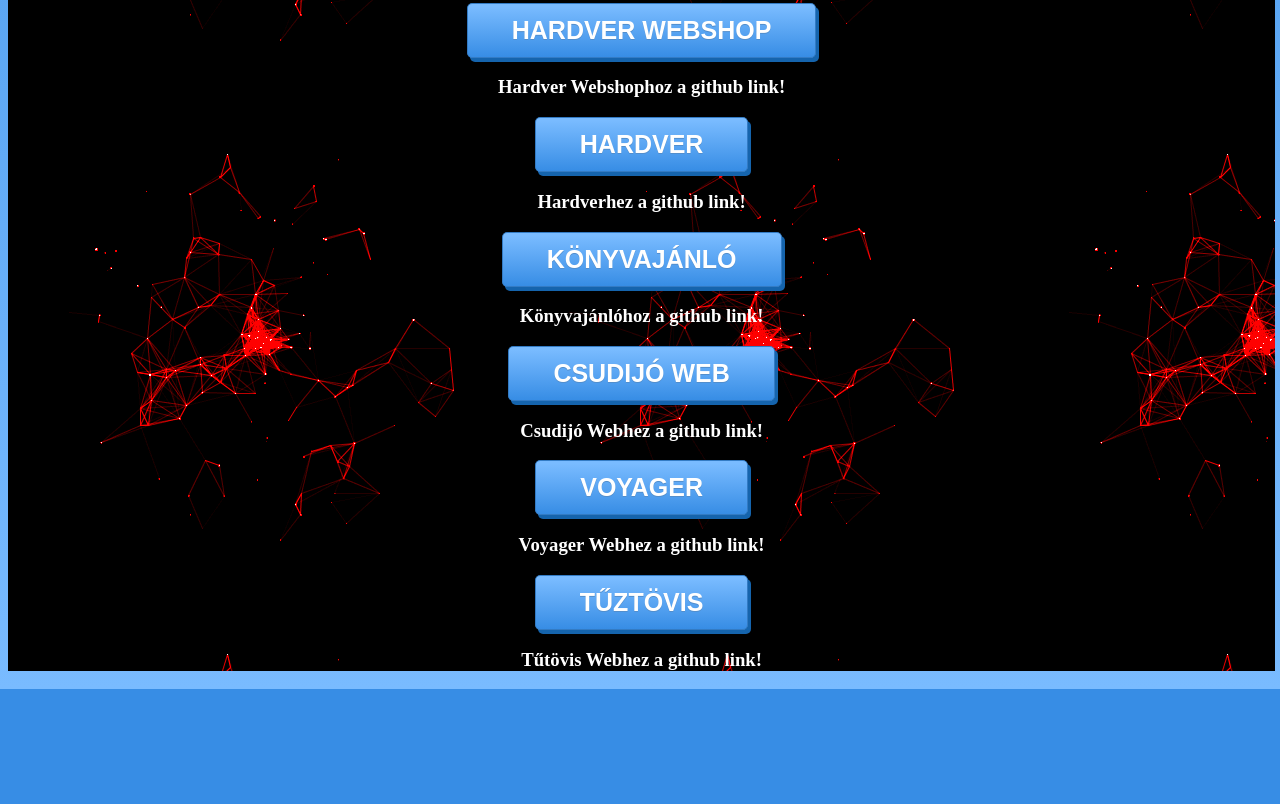
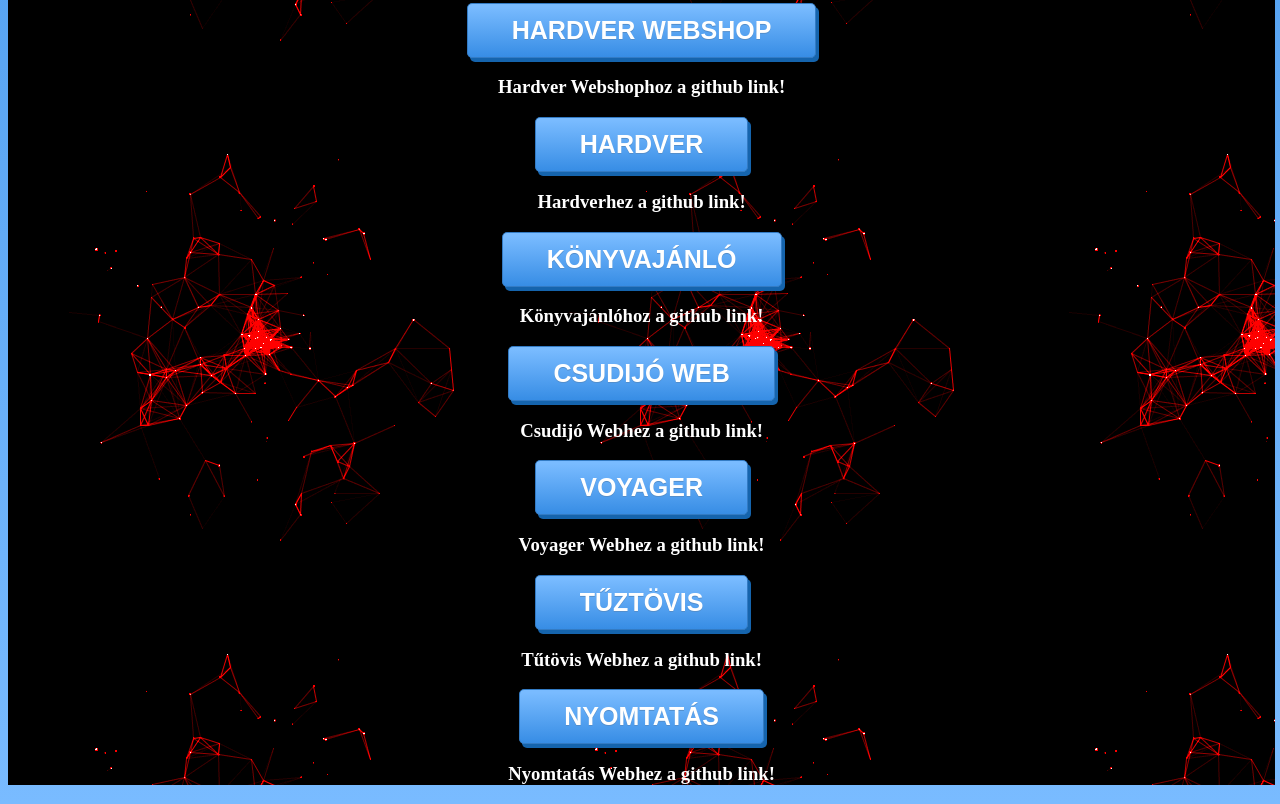
Before and after one commit to vagnerdavid/OSSZES_MUNKA, a plain HTML site: page index.html in a window 1280 px wide. Shown: the part 912-1716 px from the top of the page. Before the commit the page ends 1601 px from the top, so only its background shows below. Drawn offline with Linux system fonts and the light colour scheme.

Commit message:
Update index.html

```diff
--- a/index.html
+++ b/index.html
@@ -72,5 +72,10 @@
     <h3>Tűtövis Webhez a github link!</h3>
 </div>
 
+  <div class="container">
+    <button class="myButton" onclick="window.open('https://vagnerdavid.github.io/NYOMTATAS/','_blank')"> NYOMTATÁS</button>
+    <h3>Nyomtatás Webhez a github link!</h3>
+</div>
+
 </body>
 </html>
```
